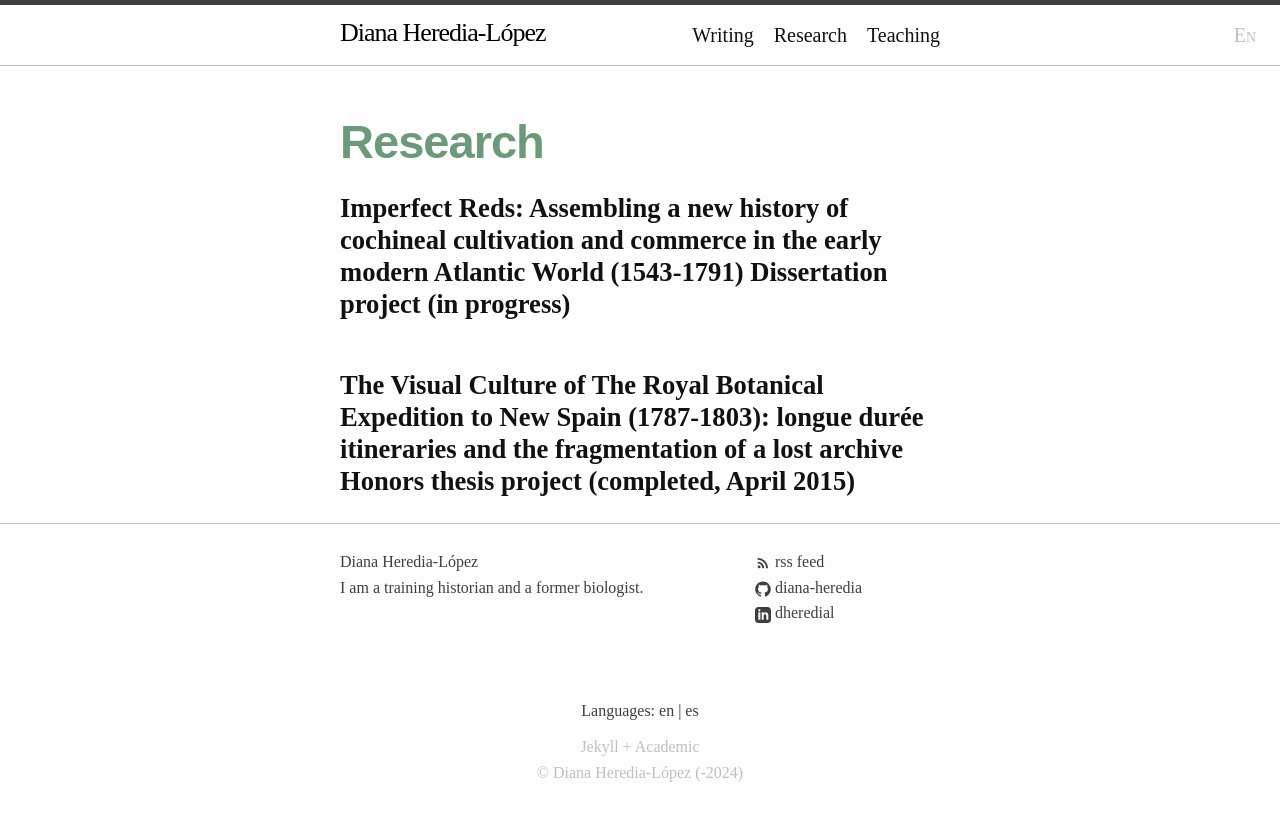
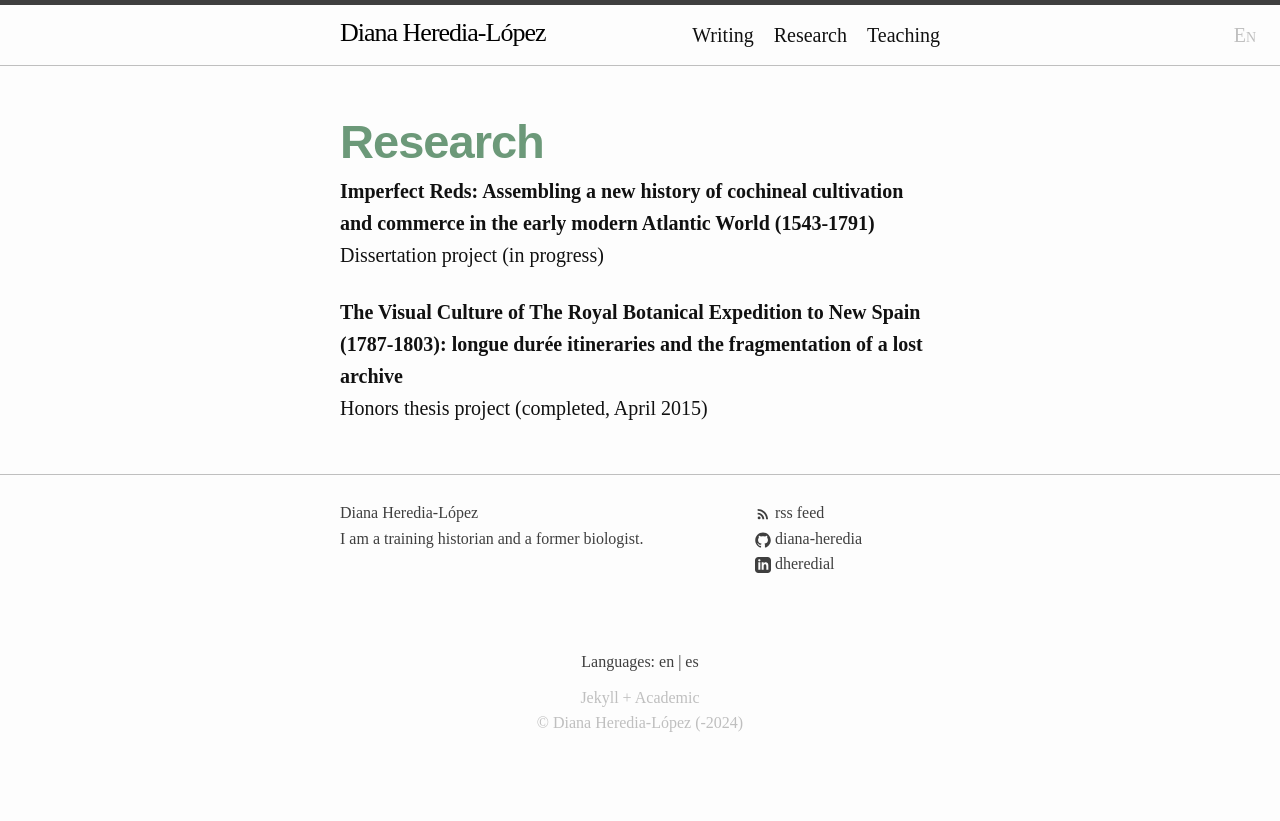
Before and after one commit to diana-heredia/diana-heredia.github.io, a Jekyll site: the page built from research.markdown, in a window 1280 px wide. Shown: the top 821 px of the page. Built offline with Jekyll 4.4.1, drawn with Linux system fonts in a browser that asks for light colours; some web fonts are replaced.

```diff
--- a/research.markdown
+++ b/research.markdown
@@ -3,8 +3,8 @@ layout: page
 title: Research
 permalink: /en/research/
 ---
-<h3>Imperfect Reds: Assembling a new history of cochineal cultivation and commerce in the early modern Atlantic World (1543-1791)
-Dissertation project (in progress)</h3>
+<b>Imperfect Reds: Assembling a new history of cochineal cultivation and commerce in the early modern Atlantic World (1543-1791) </b>
+<br>Dissertation project (in progress)
 
-<h3>The Visual Culture of The Royal Botanical Expedition to New Spain (1787-1803): longue durée itineraries and the fragmentation of a lost archive
-Honors thesis project (completed, April 2015) </h3>
+<b>The Visual Culture of The Royal Botanical Expedition to New Spain (1787-1803): longue durée itineraries and the fragmentation of a lost archive </b>
+<br>Honors thesis project (completed, April 2015)
```
